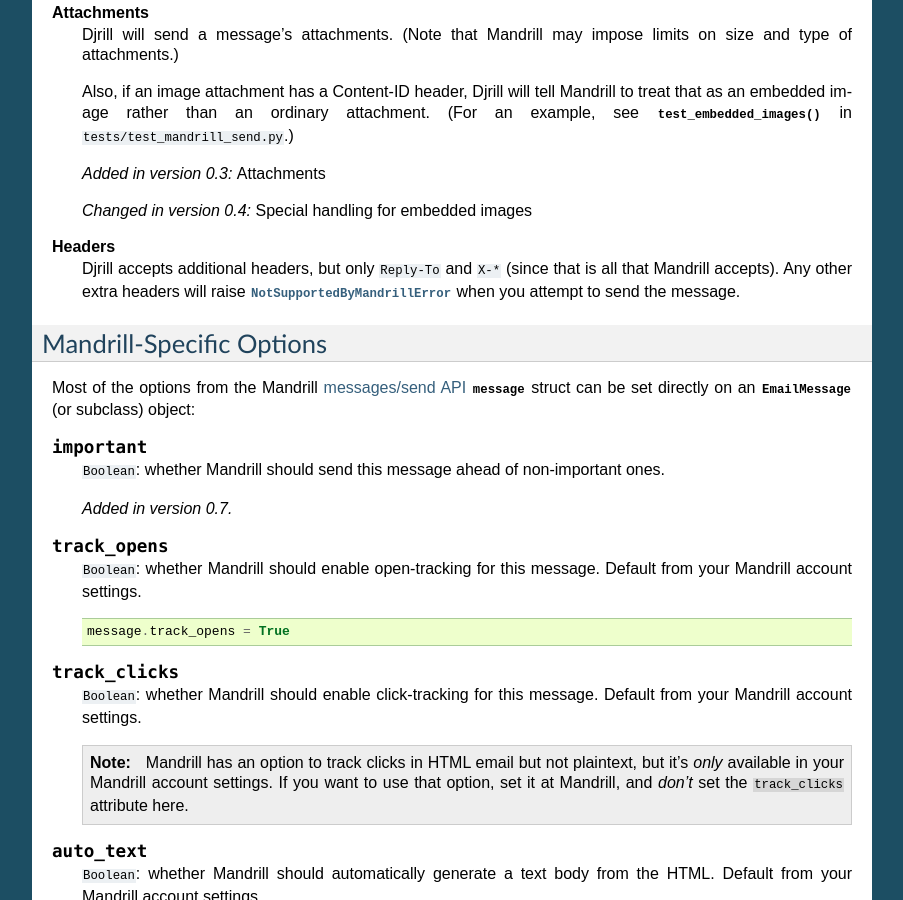
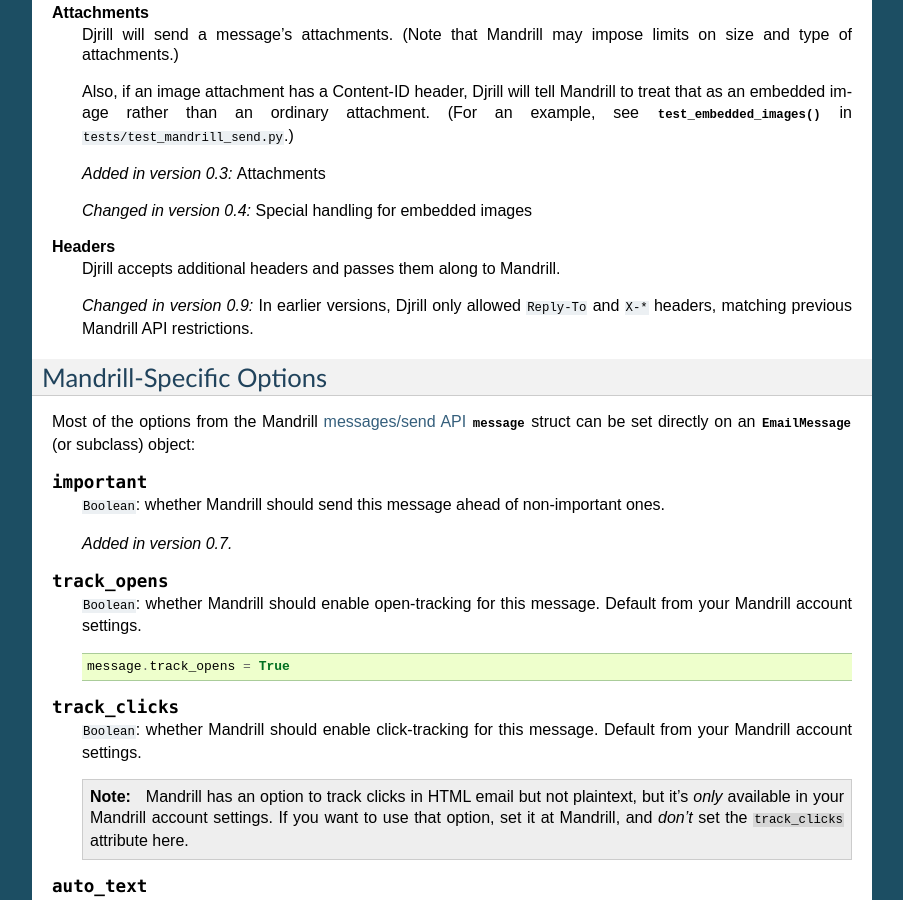
Before and after one commit to brack3t/Djrill, a Sphinx documentation site: the page built from docs/usage/sending_mail.rst, in a window 1280 px wide and 900 px high, scrolled down 1013 px. Shown: the whole window, without its empty margins (198-1101 px from the left). Built offline with Sphinx 7.4.7, drawn with Linux system fonts in a browser that asks for light colours.

Commit message:
Allow all extra message headers in send.
Mandrill has relaxed previous API restrictions on headers.
Fixes #58.

```diff
--- a/docs/history.rst
+++ b/docs/history.rst
@@ -2,6 +2,9 @@
 =============
 
 Version 0.9 (development):
+
+* Allow all extra message headers in send.
+  (Mandrill has relaxed previous API restrictions on headers.)
 
 
 Version 0.8:
--- a/docs/usage/sending_mail.rst
+++ b/docs/usage/sending_mail.rst
@@ -89,10 +89,11 @@
        Special handling for embedded images
 
 **Headers**
-    Djrill accepts additional headers, but only ``Reply-To`` and
-    ``X-*`` (since that is all that Mandrill accepts). Any other extra headers
-    will raise :exc:`~djrill.NotSupportedByMandrillError` when you attempt to send the
-    message.
+    Djrill accepts additional headers and passes them along to Mandrill.
+
+    .. versionchanged:: 0.9
+       In earlier versions, Djrill only allowed ``Reply-To`` and ``X-*`` headers,
+       matching previous Mandrill API restrictions.
 
 
 .. _mandrill-send-support:
```
Also changed, not shown: 2 other files.
